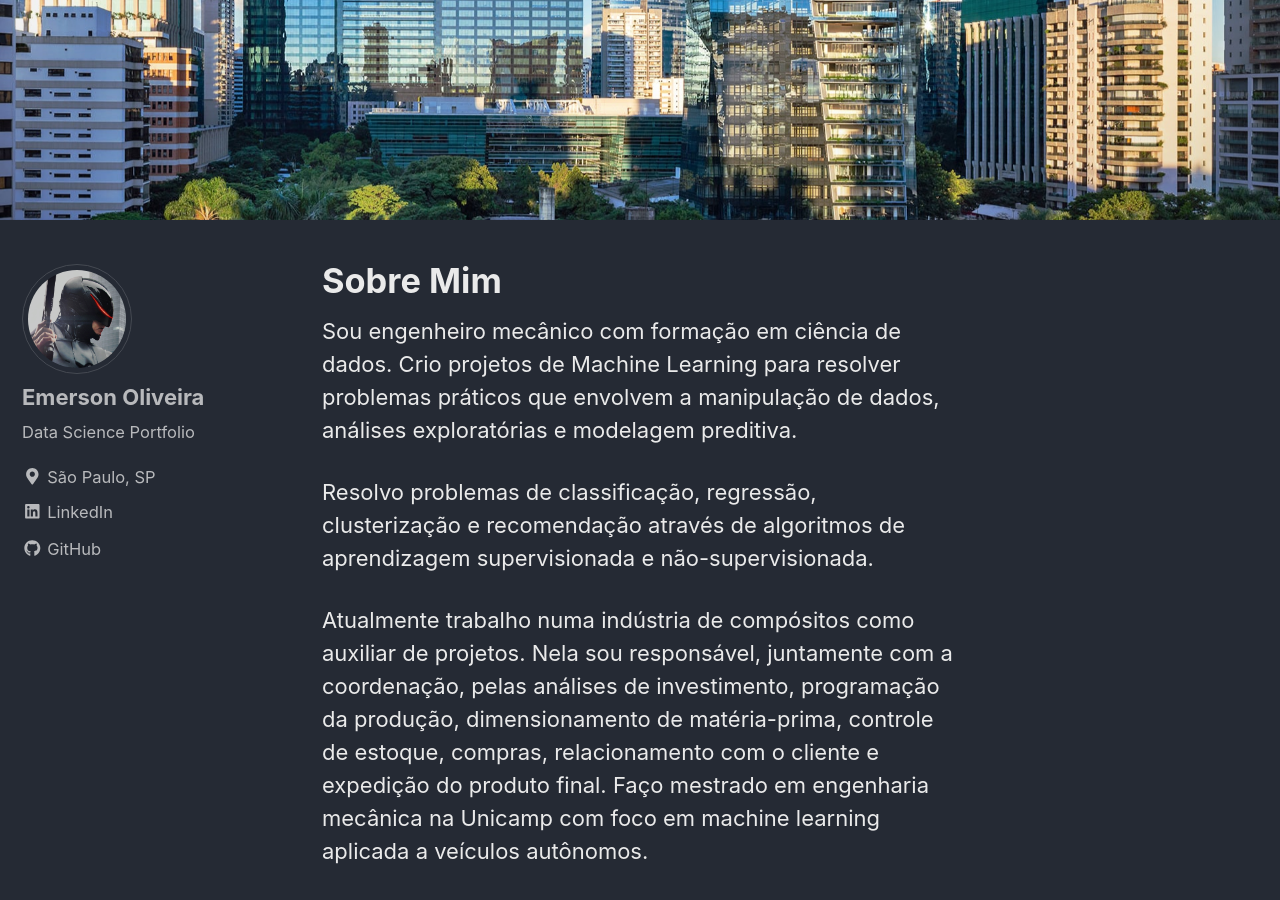
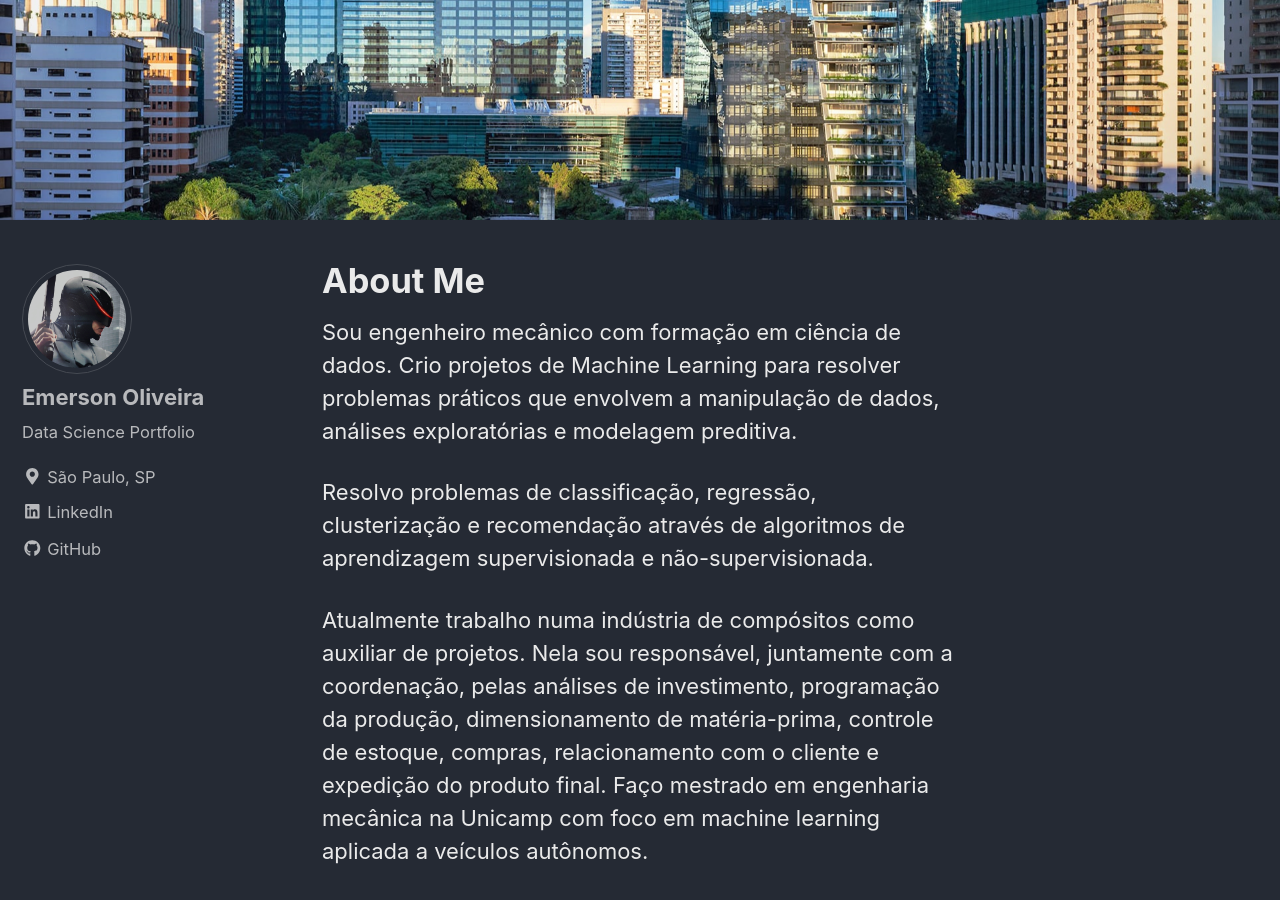
Before and after one commit to eoliver/eoliver.github.io, a Jekyll site: the page built from _pages/about.md, in a window 1280 px wide and 900 px high, scrolled down 388 px. Built offline with Jekyll 4.4.1, drawn with Linux system fonts in a browser that asks for light colours; nearby versions of some CDN libraries.

Commit message:
new layout

```diff
--- a/_pages/about.md
+++ b/_pages/about.md
@@ -1,5 +1,5 @@
 ---
-title: "Sobre Mim"
+title: "About Me"
 permalink: /About/
 header:
   image: "/images/itaim-bibi-vitra-sp-jhsf.jpg"
```
Also changed, not shown: _pages/machinelearning.md (+1 -1 lines).
